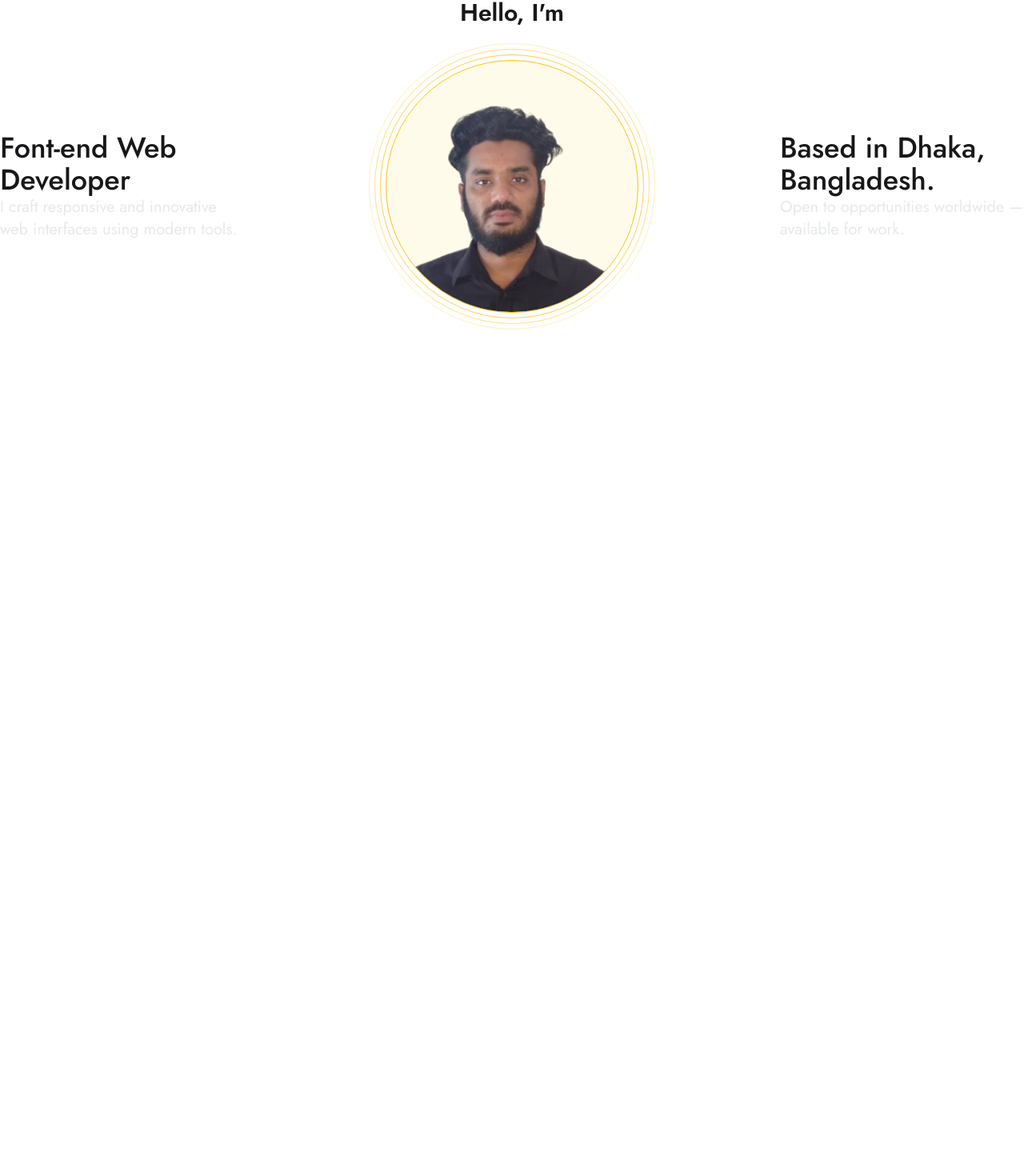
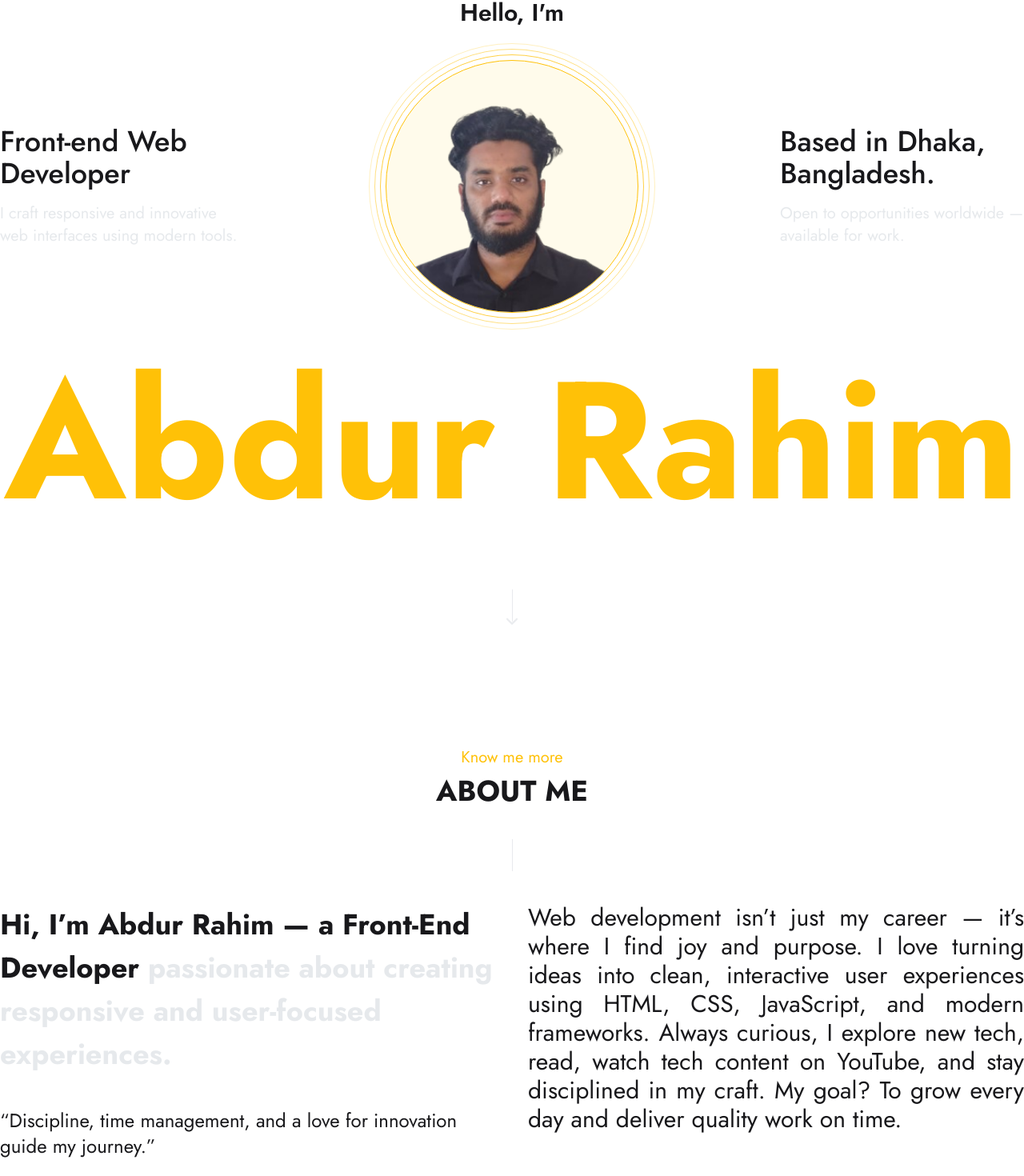
Before and after one commit to armejbha/portfolio, a React (Vite) app: page / in a window 1280 px wide. Shown: the part 126-1596 px from the top of the page at 80% size. Before the commit the page ends 800 px from the top, so only its background shows below. Built offline with nearby package versions, Linux system fonts and the light colour scheme.

Commit message:
about me

```diff
--- a/package.json
+++ b/package.json
@@ -11,8 +11,10 @@
   },
   "dependencies": {
     "@tailwindcss/vite": "^4.1.11",
+    "gsap": "^3.13.0",
     "react": "^19.1.0",
     "react-dom": "^19.1.0",
+    "react-icons": "^5.5.0",
     "react-parallax-tilt": "^1.7.299",
     "react-router": "^7.6.3",
     "tailwindcss": "^4.1.11"
--- a/src/Pages/Home/About.jsx
+++ b/src/Pages/Home/About.jsx
@@ -1,11 +1,41 @@
-import React from 'react';
+import React, { forwardRef } from "react";
 
-const About = () => {
-    return (
+const About = forwardRef((props, ref) => {
+  return (
+    <div ref={ref} className="max-w-[1350px] mx-auto pb-24 px-2 md:px-0">
+      <div className="text-center">
+        <span className="text-[#ffc107] text-xl">Know me more</span>
+        <h3 className="text-4xl font-bold mt-2">ABOUT ME</h3>
+      </div>
+      <div className="flex justify-center py-10">
+        <div className="w-px h-10 bg-gray-300 opacity-50"></div>
+      </div>
+      <div className="grid grid-cols-1 md:grid-cols-2 gap-10">
+        <div className="text-center md:text-left">
+          <h3 className="text-4xl font-bold leading-normal">
+            Hi, I’m Abdur Rahim — a Front-End Developer{" "}
+            <span className="text-[#DEE2E6BF]">
+              passionate about creating responsive and user-focused experiences.
+            </span>
+          </h3>
+          <p className="text-2xl mt-10">
+            “Discipline, time management, and a love for innovation guide my
+            journey.”
+          </p>
+        </div>
         <div>
-
+          <p className="text-3xl text-center md:text-justify">
+            Web development isn’t just my career — it’s where I find joy and
+            purpose. I love turning ideas into clean, interactive user
+            experiences using HTML, CSS, JavaScript, and modern frameworks.
+            Always curious, I explore new tech, read, watch tech content on
+            YouTube, and stay disciplined in my craft. My goal? To grow every
+            day and deliver quality work on time.
+          </p>
         </div>
-    );
-};
+      </div>
+    </div>
+  );
+});
 
 export default About;
--- a/src/Pages/Home/Banner.jsx
+++ b/src/Pages/Home/Banner.jsx
@@ -1,41 +1,116 @@
-import React from "react";
+import React, { useRef, useEffect } from "react";
+import gsap from "gsap";
 import pic from "../../assets/abdur_rahim.png";
-const Banner = () => {
+import { FiChevronDown } from "react-icons/fi";
+
+const Banner = ({ scrollToAbout }) => {
+  const imageWrapperRef = useRef(null);
+
+  useEffect(() => {
+    const wrapper = imageWrapperRef.current;
+
+    const handleMouseMove = (e) => {
+      const rect = wrapper.getBoundingClientRect();
+      const x = e.clientX - rect.left;
+      const y = e.clientY - rect.top;
+
+      const centerX = rect.width / 2;
+      const centerY = rect.height / 2;
+
+      // Calculate rotation based on cursor position
+      const rotateX = ((y - centerY) / centerY) * -15;
+      const rotateY = ((x - centerX) / centerX) * 15;
+
+      gsap.to(wrapper, {
+        rotationX: rotateX,
+        rotationY: rotateY,
+        transformPerspective: 1000,
+        transformOrigin: "center",
+        duration: 0.3,
+        ease: "power2.out",
+      });
+    };
+
+    const resetRotation = () => {
+      gsap.to(wrapper, {
+        rotationX: 0,
+        rotationY: 0,
+        duration: 0.6,
+        ease: "power2.out",
+      });
+    };
+
+    wrapper.addEventListener("mousemove", handleMouseMove);
+    wrapper.addEventListener("mouseleave", resetRotation);
+
+    return () => {
+      wrapper.removeEventListener("mousemove", handleMouseMove);
+      wrapper.removeEventListener("mouseleave", resetRotation);
+    };
+  }, []);
+
   return (
     <div className="max-w-[1350px] mx-auto mt-5">
       <div>
         <h4 className="text-center text-3xl font-semibold">Hello, I'm</h4>
+        <p className="md:hidden text-2xl text-[#ffc107] text-center font-bold mt-5">
+          Abdur Rahim
+        </p>
         <div className="grid grid-cols-1 md:grid-cols-4 gap-5 items-center mt-5">
-          <div>
-            <h3 className="text-4xl font-medium">Font-end Web Developer</h3>
-            <p className="text-[#DEE2E6BF] text-xl">
+          <div className="text-center md:text-left">
+            <h3 className="text-4xl font-medium">Front-end Web Developer</h3>
+            <p className="text-[#DEE2E6BF] text-xl mt-4">
               I craft responsive and innovative web interfaces using modern
               tools.
             </p>
           </div>
+
+          {/* GSAP Cursor Tilt Section */}
           <div className="col-span-2">
-            <div className="max-w-fit rounded-full mx-auto border-[1px] border-[#ffc10740] border-opacity-20 p-[6px]">
-              <div className="max-w-fit rounded-full mx-auto border-[1px] border-[#ffc10780] border-opacity-40 p-[6px]">
-                <div className="max-w-fit mx-auto rounded-full border-[1px] border-[#ffc107bf]  p-[6px]">
-                  <img
-                    className="bg-amber-50 w-[316px] h-[316px] object-cover rounded-full border border-[#ffc107]"
-                    src={pic}
-                    alt="Profile"
-                  />
+            <div className="mx-auto w-fit perspective-[1000px]">
+              <div
+                ref={imageWrapperRef}
+                className="w-fit transition-transform"
+                style={{ transformStyle: "preserve-3d" }}
+              >
+                <div className="rounded-full border-[1px] border-[#ffc10740] p-[6px]">
+                  <div className="rounded-full border-[1px] border-[#ffc10780] p-[6px]">
+                    <div className="rounded-full border-[1px] border-[#ffc107bf] p-[6px]">
+                      <img
+                        className="bg-amber-50 w-[316px] h-[316px] object-cover rounded-full border border-[#ffc107]"
+                        src={pic}
+                        alt="Profile"
+                      />
+                    </div>
+                  </div>
                 </div>
               </div>
             </div>
           </div>
 
-          <div>
+          <div className="text-center md:text-left">
             <h3 className="text-4xl font-medium">
               Based in Dhaka, Bangladesh.
             </h3>
-            <p className="text-[#DEE2E6BF] text-xl">
+            <p className="text-[#DEE2E6BF] text-xl mt-4">
               Open to opportunities worldwide — available for work.
             </p>
           </div>
         </div>
+        <h3 className="hidden md:block text-2xl md:text-[208px] text-[#ffc107] text-center font-bold ">
+          Abdur Rahim
+        </h3>
+        <button
+          onClick={scrollToAbout}
+          className="flex flex-col items-center mx-auto animate-bounce py-24"
+        >
+          <div className="w-px h-10 bg-gray-300 opacity-50"></div>
+
+          <FiChevronDown
+            size={24}
+            className="text-4xl text-gray-300 opacity-50 -mt-3"
+          />
+        </button>
       </div>
     </div>
   );
--- a/src/Pages/Home/Home.jsx
+++ b/src/Pages/Home/Home.jsx
@@ -1,4 +1,4 @@
-import React from "react";
+import React, { useRef } from "react";
 import Banner from "./Banner";
 import About from "./About";
 import Skills from "./Skills";
@@ -6,13 +6,19 @@ import Projects from "./Projects";
 import Contact from "./Contact";
 
 const Home = () => {
+  const aboutRef = useRef(null);
+
+  const scrollToAbout = () => {
+    aboutRef.current?.scrollIntoView({ behavior: "smooth" });
+  };
+
   return (
     <div>
-      <Banner></Banner>
-      <About></About>
-      <Skills></Skills>
-      <Projects></Projects>
-      <Contact></Contact>
+      <Banner scrollToAbout={scrollToAbout} />
+      <About ref={aboutRef} />
+      <Skills />
+      <Projects />
+      <Contact />
     </div>
   );
 };
--- a/src/index.css
+++ b/src/index.css
@@ -1,5 +1,5 @@
 @import url("https://fonts.googleapis.com/css2?family=Jost:ital,wght@0,100..900;1,100..900&display=swap");
-
+@import url("https://fonts.googleapis.com/css2?family=Roboto:ital,wght@0,100..900;1,100..900&display=swap");
 @import "tailwindcss";
 @plugin "daisyui";
 
@@ -9,3 +9,10 @@
   font-weight: 400;
   font-optical-sizing: auto;
 }
+
+.roboto {
+  font-family: "Roboto", sans-serif;
+  font-weight: 400;
+  font-style: normal;
+  font-optical-sizing: auto;
+}
```
Also changed, not shown: 1 other file (tests, documents, lock files or other folders).
